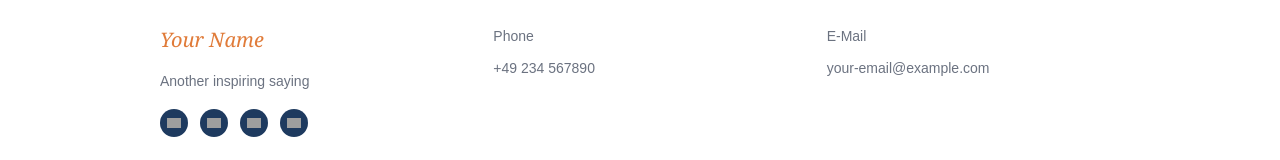
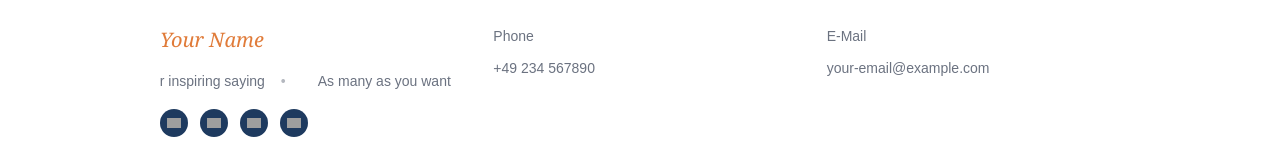
Before and after one commit to auriol00/auriol-portfolio, a Next.js app: page / in a window 1280 px wide. Shown: the part 4654-4814 px from the top of the page. Built offline with nearby package versions, Linux system fonts and the light colour scheme; no server answers; grey boxes are pictures that could not be loaded; a web font is replaced by a local one.

Commit message:
feat: implement seamless marquee ticker for taglines
- render all taglines in continuous loop
- duplicate content for smooth infinite scroll
- add visual separators between items

```diff
--- a/src/app/globals.css
+++ b/src/app/globals.css
@@ -33,8 +33,12 @@ body {
 }
 
 @keyframes marquee {
-  0%, 10% { transform: translateX(0); }
-  90%, 100% { transform: translateX(var(--marquee-distance)); }
+  from {
+    transform: translateX(0);
+  }
+  to {
+    transform: translateX(var(--marquee-distance));
+  }
 }
 
 /* WIEDERVERWENDBARE KLASSEN */
--- a/src/components/Footer.tsx
+++ b/src/components/Footer.tsx
@@ -20,9 +20,10 @@ export default function Footer() {
             <span className="font-serif italic text-xl" style={{ color: portfolioConfig.theme.primary }}>
               {portfolioConfig.name}
             </span>
-            <p className="text-sm underline leading-relaxed max-w-xs text-muted">
-            <TextCarousel texts={taglines} />
-          </p>
+            <TextCarousel
+              texts={taglines}
+              className="text-sm underline leading-relaxed max-w-xs text-muted"
+            />
             <SocialIcons size="sm" />
 
           </div>
--- a/src/components/TextCarousel.tsx
+++ b/src/components/TextCarousel.tsx
@@ -1,61 +1,55 @@
-// TextCarousel — marquee-style horizontal scroll for taglines.
-// Short text stays still. Long text scrolls right-to-left and back like a news ticker.
 "use client";
 
-import { useState, useEffect, useRef } from "react";
+import { useEffect, useRef, useState } from "react";
 
 type TextCarouselProps = {
   texts: string[];
-  interval?: number;
+  speed?: number;
   className?: string;
   style?: React.CSSProperties;
 };
 
-export default function TextCarousel({ texts, interval = 6000, className = "", style }: TextCarouselProps) {
-  const [current, setCurrent] = useState(0);
-  const textRef = useRef<HTMLSpanElement>(null);
-  const containerRef = useRef<HTMLDivElement>(null);
-  const [marqueeStyle, setMarqueeStyle] = useState<React.CSSProperties | undefined>();
+export default function TextCarousel({
+  texts,
+  speed = 40,
+  className = "",
+  style,
+}: TextCarouselProps) {
+  const trackRef = useRef<HTMLSpanElement>(null);
+  const [distance, setDistance] = useState(0);
 
   useEffect(() => {
-    if (texts.length <= 1) return;
-    const timer = setInterval(() => {
-      setCurrent((prev) => (prev + 1) % texts.length);
-    }, interval);
-    return () => clearInterval(timer);
-  }, [texts.length, interval]);
-
-  useEffect(() => {
-    const text = textRef.current;
-    const container = containerRef.current;
-    if (!text || !container) return;
-
-    requestAnimationFrame(() => {
-      const overflow = text.scrollWidth - container.clientWidth;
-      if (overflow > 0) {
-        const duration = Math.max(overflow / 25, 4);
-        setMarqueeStyle({
-          "--marquee-distance": `-${overflow}px`,
-          animation: `marquee ${duration}s ease-in-out infinite alternate`,
-        } as React.CSSProperties);
-      } else {
-        setMarqueeStyle(undefined);
-      }
-    });
-  }, [current, texts]);
+    if (!trackRef.current) return;
+    setDistance(trackRef.current.scrollWidth / 2);
+  }, [texts]);
 
   return (
     <span
-      ref={containerRef}
       className={`block overflow-hidden whitespace-nowrap ${className}`}
       style={style}
     >
       <span
-        ref={textRef}
-        className="inline-block"
-        style={marqueeStyle}
+        ref={trackRef}
+        className="inline-flex w-max"
+        style={
+          {
+            "--marquee-distance": `-${distance}px`,
+            "--marquee-duration": `${distance / speed}s`,
+            animation:
+              distance > 0
+                ? "marquee var(--marquee-duration) linear infinite"
+                : undefined,
+          } as React.CSSProperties
+        }
       >
-        {texts[current]}
+        {[...texts, ...texts].map((text, index) => (
+        <span key={index} className="inline-flex items-center gap-4 px-4">
+          <span>{text}</span>
+          <span aria-hidden="true" className="text-muted opacity-50">
+            •
+          </span>
+        </span>
+      ))}
       </span>
     </span>
   );
```
